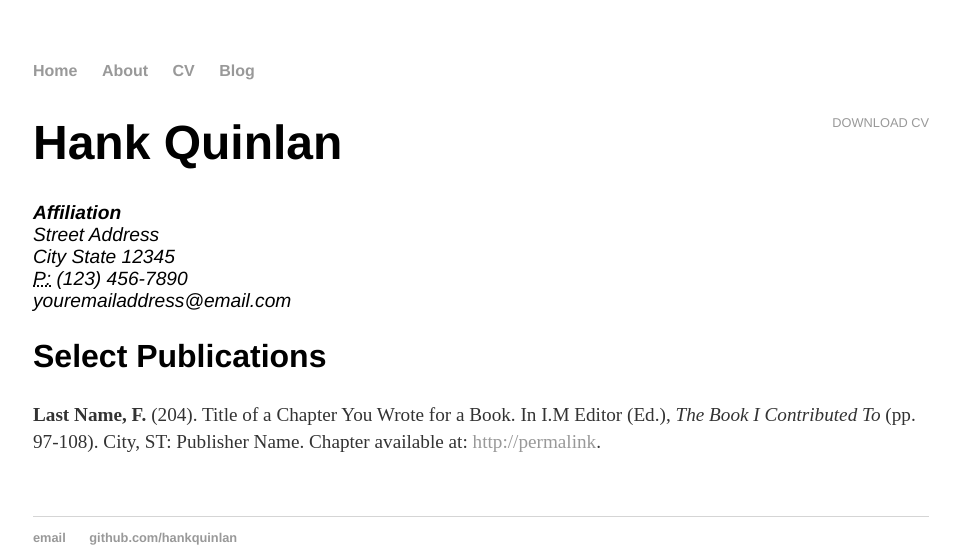
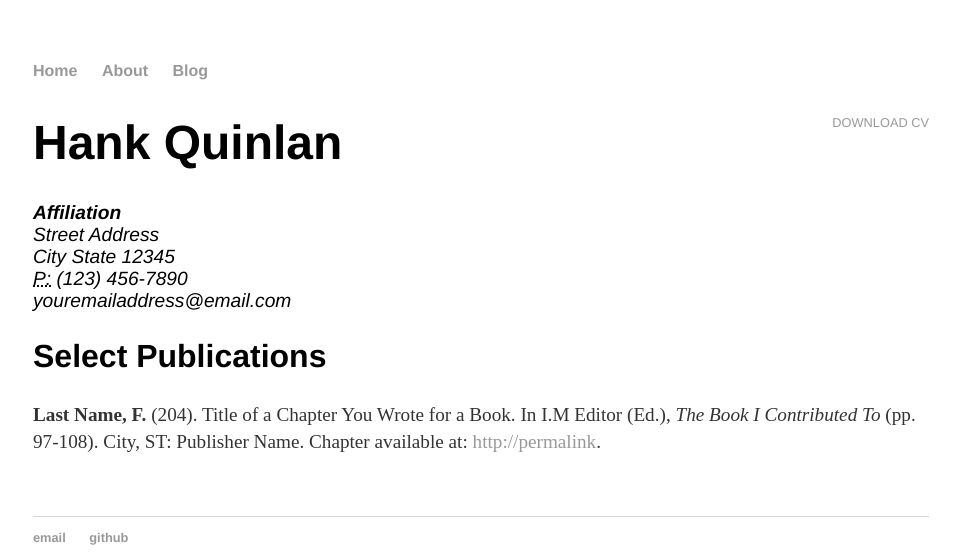
Before and after one commit to Yangxuhao/Yangxuhao.github.io, a Jekyll site: the page built from cv/index.html, in a window 1280 px wide, cut to the strip 0-556 px from the top of the page. Shown: the whole strip, without its empty margins (159-1119 px from the left). Built offline with Jekyll 4.4.1, drawn with Linux system fonts in a browser that asks for light colours.

Commit message:
load my blog

```diff
--- a/_layouts/default.html
+++ b/_layouts/default.html
@@ -13,7 +13,6 @@
 <ul>
 <li><a href="/">Home</a></li>
 <li><a href="/about">About</a></li>
-<li><a href="/cv">CV</a></li>
 <li><a href="/blog">Blog</a></li>
 </ul>
     </nav>
@@ -25,8 +24,8 @@
 
   <footer>
    <ul>
-   <li><a href="mailto:hankquinlanhub@gmail.com">email</a></li>
-   <li><a href="https://github.com/hankquinlan">github.com/hankquinlan</a></li>
+   <li><a href="yxhyangxuhao@163.com">email</a></li>
+   <li><a href="https://github.com/Yangxuhao">github</a></li>
    </ul>
   </footer>
   {% include open-embed.html %}
```
Also changed, not shown: _posts/2020-4-10-yxh-site-build.md.md (added, +7 -0 lines).
